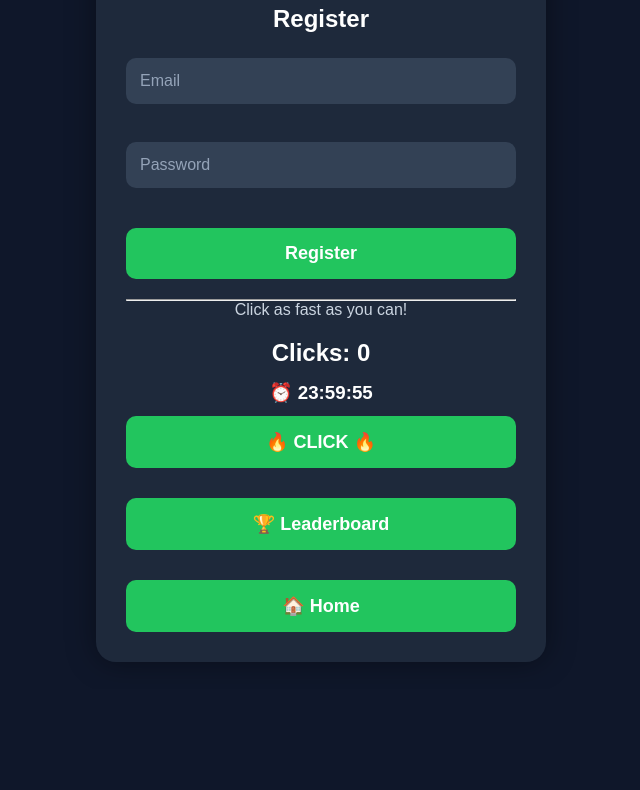
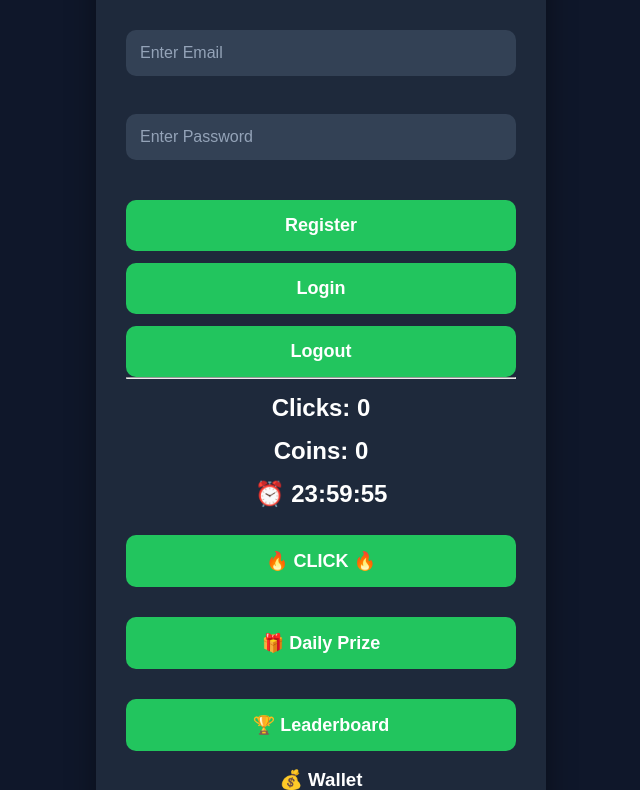
Before and after one commit to Yarkanofficial/clicker-ern-M, a plain HTML site: page index.html in a window 1280 px wide. Shown: the part 111-901 px from the top of the page, without its empty margins (319-959 px from the left). Before the commit the page ends 800 px from the top, so only its background shows below. Drawn offline with Linux system fonts and the light colour scheme; no server answers.

Commit message:
Refactor index.html structure and content

```diff
--- a/index.html
+++ b/index.html
@@ -1,8 +1,10 @@
 <!DOCTYPE html>
 <html lang="en">
+
 <head>
 <meta charset="UTF-8">
 <meta name="viewport" content="width=device-width, initial-scale=1.0">
+
 <title>ClickArena M</title>
 
 <link rel="stylesheet" href="style.css">
@@ -14,28 +16,57 @@
 
 <h1>🎮 ClickArena M</h1>
 
-  <h2>Register</h2>
+<p id="message"></p>
 
-  <input type="email" id="email" placeholder="Email">
+<h2>Welcome</h2>
+
+<input
+type="email"
+id="email"
+placeholder="Enter Email">
+
 <br><br>
 
-  <input type="password" id="password" placeholder="Password">
+<input
+type="password"
+id="password"
+placeholder="Enter Password">
+
 <br><br>
 
-  <button id="registerBtn">Register</button>
+<button id="registerBtn">
+Register
+</button>
 
-  <p id="message"></p>
+<button id="loginBtn">
+Login
+</button>
+
+<button id="logoutBtn">
+Logout
+</button>
 
 <hr>
 
-  <p>Click as fast as you can!</p>
+<h2 id="clicks">
+Clicks: 0
+</h2>
 
-  <h2 id="clicks">Clicks: 0</h2>
+<h2 id="coins">
+Coins: 0
+</h2>
 
-  <h3 id="timer">⏰ 24:00:00</h3>
+<h2 id="timer">
+⏰ 24:00:00
+</h2>
 
 <button onclick="clickGame()">
 🔥 CLICK 🔥
+</button>
+
+<br><br>
+<button onclick="claimDailyPrize()">
+🎁 Daily Prize
 </button>
 
 <br><br>
@@ -46,9 +77,17 @@
 
 <br><br>
 
-  <button onclick="location.href='home.html'">
-    🏠 Home
-  </button>
+<div class="wallet">
+
+<h3>
+💰 Wallet
+</h3>
+
+<p id="wallet">
+Coins: 0
+</p>
+
+</div>
 
 </div>
 
```
Lines whose indentation alone changed are shown as unchanged.
